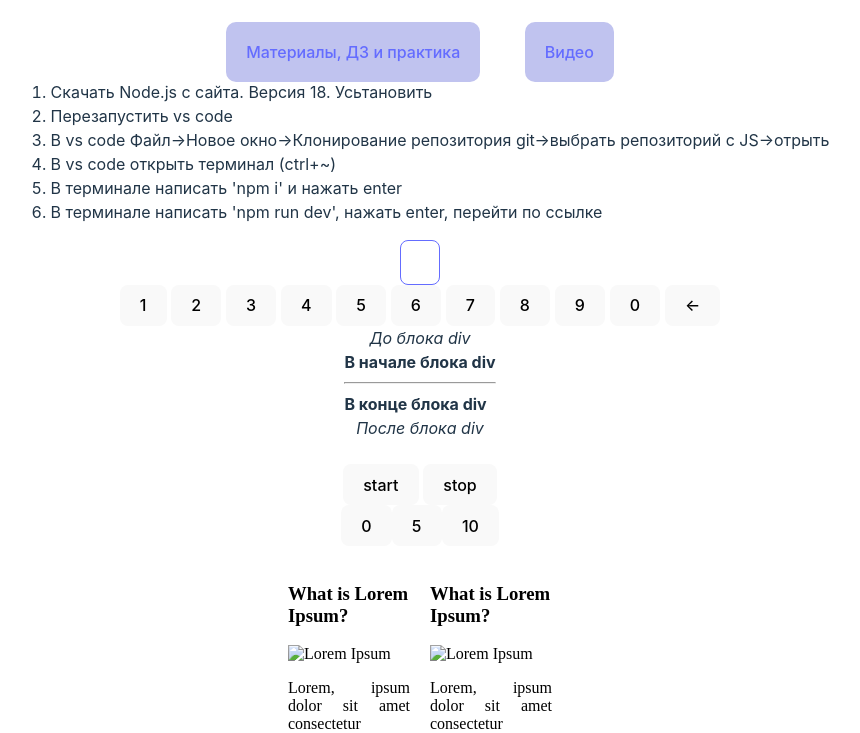
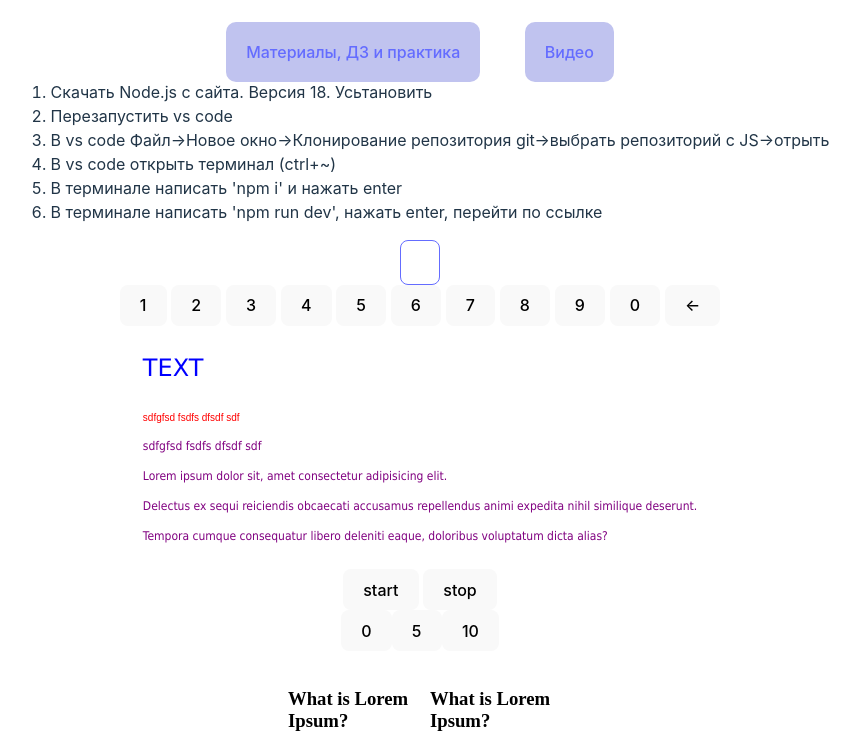
Before and after one commit to Gakmannn/web31-1JS, a website built with Vite: page index.html in a window 1280 px wide. Shown: the top 733 px of the page, without its empty margins (220-1080 px from the left). Built offline with nearby package versions, Linux system fonts and the light colour scheme; files whose address does not match are found by name.

Commit message:
PrintMaсhine

```diff
--- a/index.html
+++ b/index.html
@@ -53,7 +53,11 @@
       <button data-action="backspase">&lt;-</button>
     </div>
 
-    <div id="render"></div>
+    <div id="render">
+      <p style="color:BLUE;font-size:24px; font-family: Verdana">TEXT</p>
+    </div>
+
+
 
     <div id="timer">
       <p style="font-size: 24px; padding-left: 40px;"></p>
--- a/src/main.ts
+++ b/src/main.ts
@@ -4330,11 +4330,45 @@ const renderDiv = document.getElementById('render') as HTMLDivElement
 // renderDiv.innerHTML += '<b>Ещё текст из js</b>'
 
 // renderDiv.innerHTML = '' // Самый простой способ очистить содержимое элемента
-renderDiv.insertAdjacentHTML('afterend', '<i>После блока div</i>')
-
-renderDiv.insertAdjacentHTML('beforeend', '<hr>')
-renderDiv.insertAdjacentHTML('beforeend', '<b>В конце блока div</b>')
-
-renderDiv.insertAdjacentHTML('beforebegin', '<i>До блока div</i>')
-
-renderDiv.insertAdjacentHTML('afterbegin', '<b>В начале блока div</b>')
+
+// renderDiv.insertAdjacentHTML('afterend', '<i>После блока div</i>')
+
+// renderDiv.insertAdjacentHTML('beforeend', '<hr>')
+// renderDiv.insertAdjacentHTML('beforeend', '<b>В конце блока div</b>')
+
+// renderDiv.insertAdjacentHTML('beforebegin', '<i>До блока div</i>')
+
+// renderDiv.insertAdjacentHTML('afterbegin', '<b>В начале блока div</b>')
+
+// Реализовать класс PrintMaсhine, которой состоит из:
+// ■ размера шрифта;
+// ■ цвета шрифта;
+// ■ семейства шрифта;
+// ■ метода print(), который принимает текст и печатает его
+// соответствующим шрифтом с помощью document.write().
+// Создать объект такого класса и продемонстрировать работу
+// метода.
+
+class PrintMaсhine {
+  size
+  color
+  font
+  constructor(size:number,color:string, font:string) {
+    this.size = size
+    this.color = color
+    this.font = font
+  }
+  print(text:string) {
+    renderDiv.insertAdjacentHTML('beforeend',
+      `<p style="color:${this.color};font-size:${this.size}px; font-family: ${this.font}">${text}</p>`)
+  }
+}
+
+const redMachine = new PrintMaсhine(10, 'red', 'Arial')
+redMachine.print('sdfgfsd fsdfs dfsdf sdf')
+const purpleMachine = new PrintMaсhine(12, 'purple', 'Tahoma')
+purpleMachine.print('sdfgfsd fsdfs dfsdf sdf')
+
+const textArr = ['Lorem ipsum dolor sit, amet consectetur adipisicing elit.', 'Delectus ex sequi reiciendis obcaecati accusamus repellendus animi expedita nihil similique deserunt.','Tempora cumque consequatur libero deleniti eaque, doloribus voluptatum dicta alias?']
+
+textArr.forEach(el=>purpleMachine.print(el))
```
